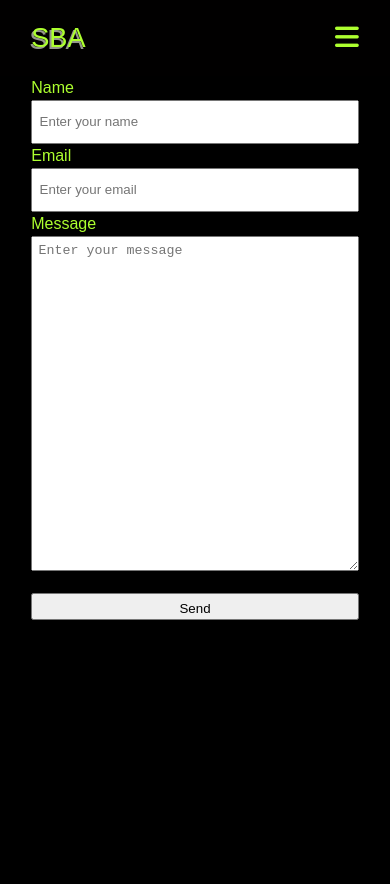
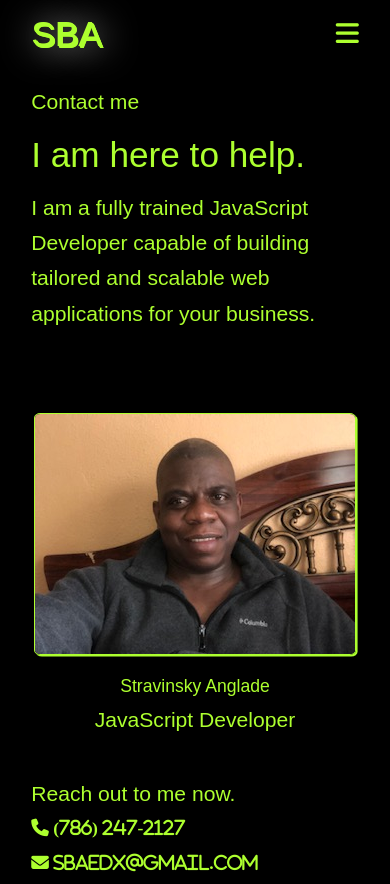
Before and after one commit to vegatch/blog, a website: page contact.html in a window 390 px wide. Shown: the top 884 px of the page. Before the commit the page ends 844 px from the top, so only its background shows below. Drawn offline with nearby package versions, Linux system fonts and the light colour scheme.

Commit message:
resolve mobile navigation

```diff
--- a/contact.html
+++ b/contact.html
@@ -20,9 +20,40 @@
 
 <body>
     <nav class="nav-container">
-        <div id="menu-display" class="menu-display"></div>
+        <div class="menu-display mobile-display"> </div>
     </nav>
+    <main>
+        <section>
+            <div class="contact-header">
+                <div class="text-container">
+                    <p>Contact me</p>
+                    <h1>I am here to help.</h1>
+                    <p>
+                        I am a <strong>fully trained </strong> JavaScript Developer capable
+                        of building tailored and scalable web
+                        applications for your business.
+                    </p>
+                </div>
+
+                <div class="img-container">
+                    <!-- <img src="./pics/ben_pic.jpg" alt="Identity pic of me"> -->
+                    <figure>
+                        <img src="./pics/ben_pic.jpg" alt="Identity pic of me">
+                        <figcaption>Stravinsky Anglade</figcaption>
+                        <p>JavaScript Developer</p>
+                    </figure>
+                </div>
+                <div class="personal-contact">
+                    <p>
+                        Reach out to me now.
+                    </p>
+                    <a href="tel:+1-786-247-2127"><i class="fa-solid fa-phone"> (786) 247-2127</i></a>
+                    <a href="mailto:email@example.com"><i class="fa-solid fa-envelope">  sbaedx@gmail.com</i></a>
+                </div>
+            </div>
+        </section>
         <form id="contact-form">
+            <label for="message"></label>
             <input type="hidden" name="contact_number">
             <label>Name</label>
             <input placeholder="Enter your name" type="text" name="user_name">
@@ -30,8 +61,10 @@
             <input placeholder="Enter your email" type="email" name="user_email">
             <label>Message</label>
             <textarea placeholder="Enter your message" name="message"></textarea>
-        <input type="submit" value="Send">
+            <input class="btn-mobile btn-submit" type="submit" value="Send">
         </form>
+    </main>
+
 </body>
 
 </html>
--- a/css/style.css
+++ b/css/style.css
@@ -1,104 +1,89 @@
 :root{
-    --black: #010000;
+    --black: #000000;
     --white: #ffffff;
     --blue: #0000ff;
     --lightgray:#d3d3d3;
     --greenyellow: #adff2f;
     font-family: Arial, Helvetica, sans-serif;
     box-sizing: border-box;
+    height: 100vh;
+    width: 100vw;
+    font-size: 1.1rem;
 
 }
 
 body{
     height: 100px;
     background-color: black;
+    display: block;
 }
 
-.nav-container{
-    background-color: var(--black);
-    height: 9vh;
-    width: 100%;
-    display: flex;
-    justify-content: center;
-    align-items: center;
+.main-container,
+.desktop-container,
+.img-home-container,
+.my-info-container {
+    width: 70vw;
+
 }
-.fa-solid{
-    font-size: 1.7rem;
-    color: var(--greenyellow);
+/* Start : Navigation for Desktop */
+
+.mobile-display{
     display: none;
 }
 
-.mobile{
-    display: none;
-}
-.menu-display{
-    /* background-color: var(--blue);
-    background-color: #0000ff;  */
-    width: 70vw;
-    height: inherit;
-    display: flex;
-    align-items: center;
-}
 
-a{
-    text-decoration: none;
-    color: var(--greenyellow);
+.menu-display {
+    display: block;
+    width: 100%;
+    padding: .2rem 0;
 
 }
 
-.nav-logo a{
-    /* text-shadow: 1px 1px var(--white); */
-    font-size: 1.7rem;
-    cursor: pointer;
-    text-shadow: -2px 2px  rgb(148, 150, 140)
+.desktop-container {
+    width: 70vw;
+    display: flex;
+    align-items: center;
+    margin: auto;
+    padding: .5rem 0;
 
 }
 
-.nav-logo{
-    background-color: transparent;
-    width: 8vw;
-    min-width: 6rem;
-    height: 9vh;
-    display: flex;
-    justify-content: start;
-    align-items: center;
-
-}
-
-/*
-.nav-logo a{
-    font-size: 3rem;
-
-    text-shadow: 1px 1px 2px var(--greenyellow),
-                 0 0 1em rgb(201, 201, 239),
-                 0 0 0.2em rgb(51, 51, 159);
-
-}
-*/
 .menu-container{
     display: flex;
     justify-content: end;
     align-items: center;
-    width: inherit;
+    width: 100%;
 }
 
-li a{
-    margin-right: 15px;
-    font-size: 1.1rem;
+a {
+    text-decoration: none;
+    list-style: none;
+    color: var(--greenyellow);
+}
+.nav-item a{
+    padding-left: 1.5rem;
 }
 
 .btn-item {
     border: 2px solid var(--greenyellow);
     width: 8rem;
-    height: 5vh;
+    height: 6vh;
     margin-left: 1rem;
     display: flex;
     justify-content: center;
     align-items: center;
+
 }
-.btn-item, .nav-logo a{
-    margin-left: 0;
-    padding-left: 0%;
+.nav-logo a{
+    font-size: 2rem;
+    text-shadow: .08rem .08rem var(--greenyellow),
+                 .10rem .10rem var(--greenyellow),
+                 .12rem .12rem var(--greenyellow),
+                 .13rem .13rem 2rem var(--white);
+}
+.btn-item a{
+    margin: 0;
+    padding: 0;
 }
 
 li a:hover {
@@ -108,9 +93,11 @@ li a:hover {
     text-decoration: underline;
 }
 
+
+/* End : Navigation for Desktop */
+
 /* home page style */
 .main-container{
-    width: 70vw;
     display: flex;
     justify-content: start;
     margin: auto;
@@ -118,7 +105,11 @@ li a:hover {
     height: 100%;
 }
 
-
+.img-home-container{
+    display: flex;
+    justify-content: center;
+    align-items: center;
+}
 .my-info-container{
     padding-top: 4rem;
     color: var(--greenyellow);
@@ -128,7 +119,7 @@ li a:hover {
 }
 
 .my-name, .my-ability{
-    font-size: 2.8rem;
+    font-size: 2rem;
     line-height: 4rem;
 
 }
@@ -170,7 +161,7 @@ form{
 }
 
 form > *{
-    max-width: 400px;
+    max-width: 600px;
 
 }
 form > textarea{
@@ -182,6 +173,7 @@ form > textarea{
 form > input{
     height: 1.7rem;
     padding: .4rem;
+
 }
 
 .btn-submit{
@@ -194,66 +186,213 @@ form > input{
     border: 2px solid var(--greenyellow);
 }
 
-@media only screen and (max-width: 690px){
-    .main-container{
+@media only screen and (max-width: 760px){
+
+    .main-container, form, section{
         width: 84vw;
     }
-    form{
-        width: 84vw;
+
+    .menu-display{
+        display:none;
+
     }
-    .menu-display{
-        display:block ;
+
+    /* .nav-container{
+        position: static;
+    } */
+
+    /* Mobile navigation start here */
+    .mobile-display{
+        display: block;
         width: 100%;
-        justify-content: center;
+        /* background-color: aquamarine; */
+        padding: .2rem 0;
 
     }
 
     .mobile-container{
+        width: 84vw;
+        display: flex;
+        align-items: center;
+        margin: auto;
+        padding: .5rem 0;
+        /* border-bottom: 1.5px solid white; */
+    }
+
+    .hamburger{
+        cursor: pointer;
+        display: flex;
+        justify-content: end;
+        width: 100%;
+        font-size: 1.5rem;
+    }
+    a{
+        color: var(--greenyellow);
+    }
+    .nav-logo{
+        font-size: 1.5rem;
+    }
+    .mobile-links{
+        position: static;
+        display: none;
+        width: 84vw;
+        margin: auto;
+    }
+
+
+    .nav-item{
+        padding: 1.5rem 0;
+        display: block;
+
+    }
+
+    a{
+        text-decoration: none;
+        list-style: none;
+
+    }
+
+
+
+
+    /* Contact page */
+
+    section{
+        display: flex;
+        margin: auto;
+    }
+
+    form *{
+        width: 95%;
+        margin: auto;
+    }
+    .contact-header{
+        height: 100vh;
+        width: 84vw;
+        color: var(--greenyellow);
+        padding: 1rem 0;
+        display: block;
+
+
+    }
+    .text-container{
+        /* background-color: aqua; */
+        height: 35vh;
+        margin-bottom: 1.5rem;
+
+    }
+    .contact-header h1{
+        font-size: 2rem;
+        margin: 1rem 0;
+    }
+    .contact-header p{
+        line-height: 2rem;
+        font-size: 1.2rem;
+
+    }
+
+
+    .img-container{
+        height: 40vh;
         display: flex;
         justify-content: center;
         align-items: center;
-        width: 84vw;
+        width: inherit;
+        /* background-color: bisque; */
+        /* margin: 1.5rem 0;         */
+    }
+
+    figure{
+        height: inherit;
+        width: inherit;
+        display: flex;
+        flex-direction: column;
+        justify-content: center;
+        align-items: center;
+    }
+
+    figure p{
         margin: auto;
+    }
+
+    img{
+        max-width:100%;
+        max-height:100%;
+        object-fit: contain;
+        border-radius: 2%;
+        min-width: 200px;
+        border: .008rem solid var(--greenyellow);
+        margin: auto;
+        box-shadow: .09rem .09rem var(--greenyellow);
+    }
+    figcaption{
+        margin-top: 1rem;
+        display: flex;
+        justify-content: center;
+    }
+
+    .btn-mobile {
+        background-color: var(--greenyellow);
+        margin: auto;
+        color: var(--black);
+        width: 60%;
+        border-radius: .3rem;
+
+        /* box-shadow: -.1rem .1rem .2rem rgb(253, 250, 250); */
+    }
+    /* .personal-contact{
+        margin-top: 2rem;
+    } */
+    .personal-contact a{
+        line-height: 2rem;
+        margin-right: 3rem;
 
     }
-    .hamburger {
-        display: flex;
-        justify-content: end;
-        width: 100%;
-
+    .personal-contact{
+        margin-top: 1.8rem;
+        margin-bottom: 2rem;
     }
-    .menu-container{
-        overflow: hidden;
-        background-color: #333;
-        position: relative;
+    .personal-contact i{
+        color: var(--greenyellow);
+        /* margin-right: 1rem; */
+        font-size: 1rem;
     }
 
-    .menu-container li{
-        display: none;
-
+    /* Buttons design */
+    .btn-item {
+        background-color: var(--greenyellow);
+        border-radius: .5rem;
+        display: flex;
+        justify-content: center;
+        align-items: center;
+        height: .7rem;
+    }
+    .btn-item a{
+        color: var(--black);
+        font-size: 1.5rem;
+        font-weight: bolder;
     }
 
-    .mobile {
-        display: block;
-        overflow: hidden;
-        background-color: azure;
-        position: relative;
-        width: 100%;
+    /* home page */
+
+    .my-name{
+        font-size: 2.5rem;
     }
 
-    .mobile li{
-        display: block;
-        position: absolute;
-        width: 100%;
+    .my-ability{
+        font-size: 1.5rem;
     }
 
-
-    .fa-solid{
-        display: block;
-        cursor: pointer;
+    .my-greeting, .my-profile{
+        font-size: 1.1rem;
+        line-height: 2rem;
+        letter-spacing: 0.1rem;
+        margin-bottom: 1.5rem;
     }
-    .big-btn{
-        width: 100%;
+    .big-btn a{
+        color: var(--black);
+        font-weight: bolder;
     }
 
 }
+/* end of media query */
--- a/email.js
+++ b/email.js
@@ -7,6 +7,7 @@
         })();
 
         window.onload = function() {
+            let message;
             document.getElementById('contact-form').addEventListener('submit', function(event) {
                 event.preventDefault();
                 // generate a five digit number for the contact_number variable
@@ -14,7 +15,9 @@
                 // these IDs from the previous steps
                 emailjs.sendForm('service_3yjgpu2', 'template_1xqzy6o', this)
                     .then(function() {
-                        console.log('SUCCESS!');
+                        message ="Your email has been sent successfully";
+                        console.log('SUCCESS!', message);
+
                     }, function(error) {
                         console.log('FAILED...', error);
                     });
--- a/main.js
+++ b/main.js
@@ -1,33 +1,62 @@
 const menuList = document.createElement('template');
-
 menuList.innerHTML = `
     <div class="menu-display">
+        <div class="desktop-container">
+            <div class="nav-logo"><a href="./index.html">SBA</a></div>
+
+            <ul class="menu-container">
+                <li class="nav-item"><a href="./index.html">Home</a></li>
+                <li class="nav-item"><a href="./about.html">About</a></li>
+                <li class="nav-item"><a href="./work.html">Work</a></li>
+                <li class="nav-item"><a href="./contact.html">Contact</a></li>
+                <li class="nav-item btn-item"><a href="./resume.html">Resume</a></li>
+            </ul>
+        </div>
+    </div>
+`;
+document.querySelector('.menu-display').appendChild(menuList.content);
+console.log(menuList.content)
+
+let mobileNav = document.createElement('template')
+    mobileNav.innerHTML = `
+
+    <div class="mobile-display">
         <div class="mobile-container">
             <div class="nav-logo"><a href="./index.html">SBA</a></div>
             <div class="hamburger">
-                <a onClick="menuToggle()">
+                <a onClick="menuToggle()" href='#'>
                 <i class="fa-solid fa-bars"></i>
             </a>
             </div>
         </div>
-        <ul class="menu-container mobile">
+        <ul class="mobile-links" >
             <li class="nav-item"><a href="./index.html">Home</a></li>
             <li class="nav-item"><a href="./about.html">About</a></li>
             <li class="nav-item"><a href="./work.html">Work</a></li>
-            <li class="nav-item"><a href="./contact.html">Contact</a></li>
+            <li class="nav-item"><a onClick="onOff()"  href="./contact.html">Contact</a></li>
             <li class="nav-item btn-item"><a href="./resume.html">Resume</a></li>
-
         </ul>
     </div>
-`;
-document.getElementById('menu-display').appendChild(menuList.content);
-console.log(menuList.content)
+
+    `;
+    document.querySelector('.mobile-display').appendChild(mobileNav.content);
 
 let menuToggle = function(){
-    let menu = document.querySelector(".menu-container")
+    let menu = document.querySelector(".mobile-links")
     if(menu.style.display === "none" ){
         menu.style.display ="block"
+
     }else{
         menu.style.display ="none"
     }
 }
+
+
+let onOff = function(){
+    let menuDisplay = document.querySelector(".nav-item");
+     if(menuDisplay.style.display === "block" ){
+        menuDisplay.style.display ="none"
+
+    }
+}
+onOff()
```
Also changed, not shown: about.html (+2 -2 lines), index.html (+6 -3 lines), resume.html (+1 -2 lines), work.html (+1 -2 lines), pics/Ben.png (added), pics/Ben_home.png (added), pics/New.jpeg (added), pics/anglade.png (added), pics/ben_pic.jpg (added), pics/benanglade.jpeg (added), pics/home.png (added). Lines whose indentation alone changed are shown as unchanged.
